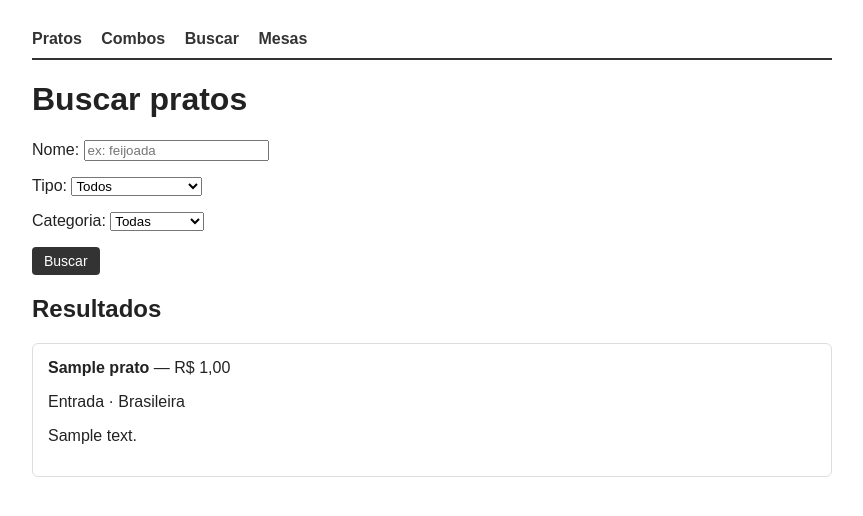
After one commit to CairodePaula/cardapio-digital-Django, a Django app: page /cardapio/buscar/ in a window 1280 px wide. The commit adds this page. Shown: the top 516 px of the page, without its empty margins (208-1071 px from the left). Run offline with Django 5.2, Linux system fonts and the light colour scheme; tables that the repository leaves empty hold one stand-in row (values such as "Sample post").

Commit message:
feat(cardapio): tipo e categoria do prato + busca por nome, tipo e categoria

```diff
--- a/cardapio/models.py
+++ b/cardapio/models.py
@@ -5,9 +5,40 @@ class Prato(models.Model):
     """
     Um item individual do cardapio (ex: 'Feijoada', 'Suco de Laranja').
     """
+
+    TIPO_ENTRADA = 'entrada'
+    TIPO_PRINCIPAL = 'principal'
+    TIPO_SOBREMESA = 'sobremesa'
+    TIPO_BEBIDA = 'bebida'
+    TIPO_ACOMPANHAMENTO = 'acompanhamento'
+    TIPO_CHOICES = [
+        (TIPO_ENTRADA, 'Entrada'),
+        (TIPO_PRINCIPAL, 'Prato Principal'),
+        (TIPO_SOBREMESA, 'Sobremesa'),
+        (TIPO_BEBIDA, 'Bebida'),
+        (TIPO_ACOMPANHAMENTO, 'Acompanhamento'),
+    ]
+
+    CATEGORIA_BRASILEIRA = 'brasileira'
+    CATEGORIA_ITALIANA = 'italiana'
+    CATEGORIA_JAPONESA = 'japonesa'
+    CATEGORIA_VEGETARIANA = 'vegetariana'
+    CATEGORIA_VEGANA = 'vegana'
+    CATEGORIA_OUTRA = 'outra'
+    CATEGORIA_CHOICES = [
+        (CATEGORIA_BRASILEIRA, 'Brasileira'),
+        (CATEGORIA_ITALIANA, 'Italiana'),
+        (CATEGORIA_JAPONESA, 'Japonesa'),
+        (CATEGORIA_VEGETARIANA, 'Vegetariana'),
+        (CATEGORIA_VEGANA, 'Vegana'),
+        (CATEGORIA_OUTRA, 'Outra'),
+    ]
+
     nome = models.CharField(max_length=100)
     descricao = models.TextField(blank=True)
     preco = models.DecimalField(max_digits=8, decimal_places=2)
+    tipo = models.CharField(max_length=20, choices=TIPO_CHOICES, default=TIPO_PRINCIPAL)
+    categoria = models.CharField(max_length=20, choices=CATEGORIA_CHOICES, default=CATEGORIA_OUTRA)
     disponivel = models.BooleanField(default=True)
 
     def __str__(self):
--- a/cardapio/urls.py
+++ b/cardapio/urls.py
@@ -6,4 +6,5 @@ app_name = 'cardapio'
 urlpatterns = [
     path('pratos/', views.lista_pratos, name='lista_pratos'),
     path('combos/', views.lista_combos, name='lista_combos'),
+    path('buscar/', views.buscar_pratos, name='buscar_pratos'),
 ]
--- a/cardapio/views.py
+++ b/cardapio/views.py
@@ -14,3 +14,29 @@ def lista_combos(request):
     # prefetch_related evita que o Django faca uma consulta extra ao banco
     # para cada combo, quando formos listar os pratos de cada um no template.
     return render(request, 'cardapio/combos_list.html', {'combos': combos})
+
+
+def buscar_pratos(request):
+    """
+    Busca de pratos por nome (texto livre), tipo e categoria.
+    Os tres filtros sao opcionais e combinaveis (GET ?nome=&tipo=&categoria=).
+    """
+    nome = request.GET.get('nome', '').strip()
+    tipo = request.GET.get('tipo', '')
+    categoria = request.GET.get('categoria', '')
+
+    pratos = Prato.objects.filter(disponivel=True)
+    if nome:
+        pratos = pratos.filter(nome__icontains=nome)
+    if tipo:
+        pratos = pratos.filter(tipo=tipo)
+    if categoria:
+        pratos = pratos.filter(categoria=categoria)
+
+    contexto = {
+        'pratos': pratos,
+        'tipos': Prato.TIPO_CHOICES,
+        'categorias': Prato.CATEGORIA_CHOICES,
+        'filtros': {'nome': nome, 'tipo': tipo, 'categoria': categoria},
+    }
+    return render(request, 'cardapio/buscar_pratos.html', contexto)
--- a/templates/base.html
+++ b/templates/base.html
@@ -51,6 +51,7 @@
     <nav>
         <a href="{% url 'cardapio:lista_pratos' %}">Pratos</a>
         <a href="{% url 'cardapio:lista_combos' %}">Combos</a>
+        <a href="{% url 'cardapio:buscar_pratos' %}">Buscar</a>
         <a href="{% url 'restaurante:lista_mesas' %}">Mesas</a>
     </nav>
 
--- /dev/null
+++ b/templates/cardapio/buscar_pratos.html
@@ -0,0 +1,45 @@
+{% extends 'base.html' %}
+{% block title %}Buscar pratos{% endblock %}
+{% block content %}
+<h1>Buscar pratos</h1>
+
+<form method="get">
+    <p>
+        <label>Nome:
+            <input type="text" name="nome" value="{{ filtros.nome }}" placeholder="ex: feijoada">
+        </label>
+    </p>
+    <p>
+        <label>Tipo:
+            <select name="tipo">
+                <option value="">Todos</option>
+                {% for valor, rotulo in tipos %}
+                    <option value="{{ valor }}" {% if filtros.tipo == valor %}selected{% endif %}>{{ rotulo }}</option>
+                {% endfor %}
+            </select>
+        </label>
+    </p>
+    <p>
+        <label>Categoria:
+            <select name="categoria">
+                <option value="">Todas</option>
+                {% for valor, rotulo in categorias %}
+                    <option value="{{ valor }}" {% if filtros.categoria == valor %}selected{% endif %}>{{ rotulo }}</option>
+                {% endfor %}
+            </select>
+        </label>
+    </p>
+    <button class="btn" type="submit">Buscar</button>
+</form>
+
+<h2>Resultados</h2>
+{% for prato in pratos %}
+    <div class="card">
+        <strong>{{ prato.nome }}</strong> — R$ {{ prato.preco }}
+        <p>{{ prato.get_tipo_display }} · {{ prato.get_categoria_display }}</p>
+        <p>{{ prato.descricao }}</p>
+    </div>
+{% empty %}
+    <p>Nenhum prato encontrado com esses filtros.</p>
+{% endfor %}
+{% endblock %}
--- a/templates/cardapio/pratos_list.html
+++ b/templates/cardapio/pratos_list.html
@@ -6,6 +6,7 @@
 {% for prato in pratos %}
     <div class="card">
         <strong>{{ prato.nome }}</strong> — R$ {{ prato.preco }}
+        <p>{{ prato.get_tipo_display }} · {{ prato.get_categoria_display }}</p>
         <p>{{ prato.descricao }}</p>
     </div>
 {% empty %}
```
Also changed, not shown: cardapio/admin.py (+8 -1 lines), cardapio/migrations/0002_prato_tipo_categoria.py (added), cardapio/migrations/__init__.py (added).
